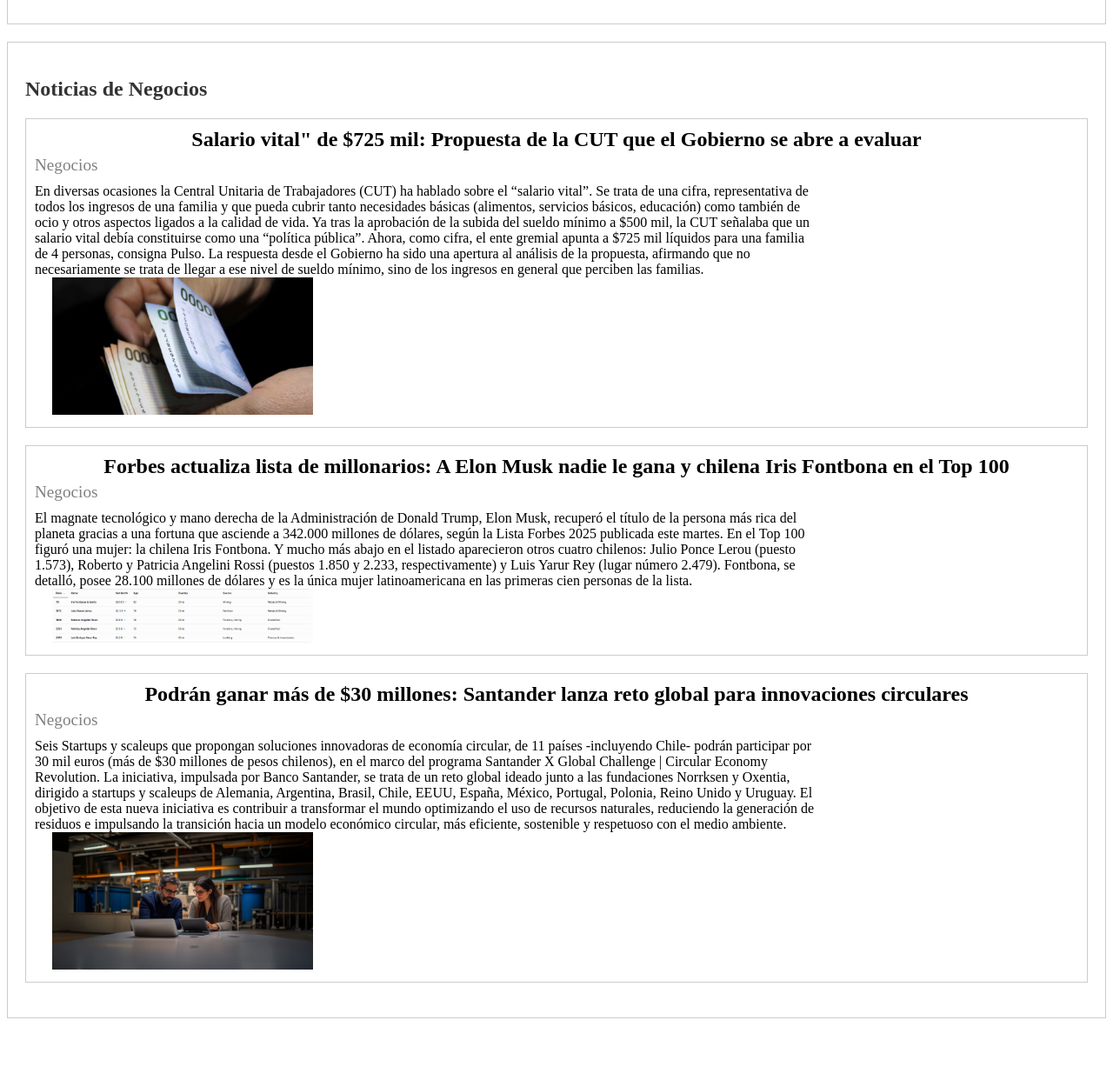
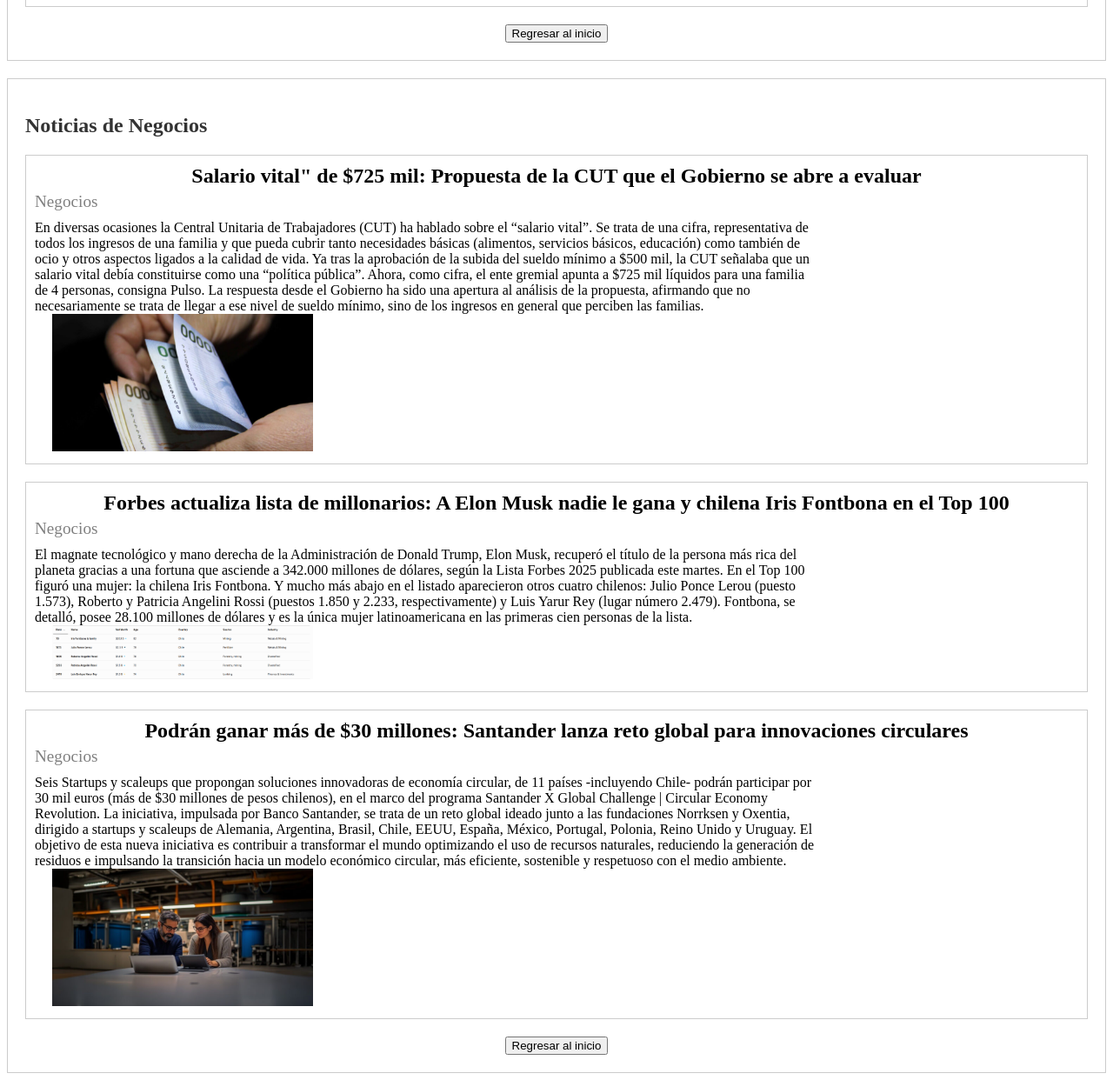
Before and after one commit to kbpr06/El-Faro, a plain HTML site: page index.html in a window 1280 px wide. Shown: the part 4085-5327 px from the top of the page at 87% size. Before the commit the page ends 5264 px from the top, so only its background shows below. Drawn offline with Linux system fonts and the light colour scheme.

Commit message:
Update index.html

```diff
--- a/index.html
+++ b/index.html
@@ -130,6 +130,7 @@
 
             </div>
             <center><img src="Lobo Marino 2.png" alt="Logotipo de El Faro" width="500"></center>
+
         </div>
 
         <div class="noticia">
@@ -164,7 +165,7 @@
                 </div>
             <center><img src="Spiderman.png" alt="Logotipo de El Faro" width="500"></center>
         </div>
-
+        <center><button onclick="location.href='#inicio'">Regresar al inicio</button></center>
     </section>
 
     <section id="deporte">
@@ -198,7 +199,7 @@
                 </div>
             <center><img src="Noticia Deportiva 3.png" alt="Logotipo de El Faro" width="500"></center>
         </div>
-
+        <center><button onclick="location.href='#inicio'">Regresar al inicio</button></center>
     </section>
 
     <section id="negocios">
@@ -236,6 +237,7 @@
                 </div>
             <center><img src="Noticia Eco 3.png" alt="Logotipo de El Faro" width="500"></center>
         </div>
+        <center><button onclick="location.href='#inicio'">Regresar al inicio</button></center>
     </section>
 </body>
 </html>
```
